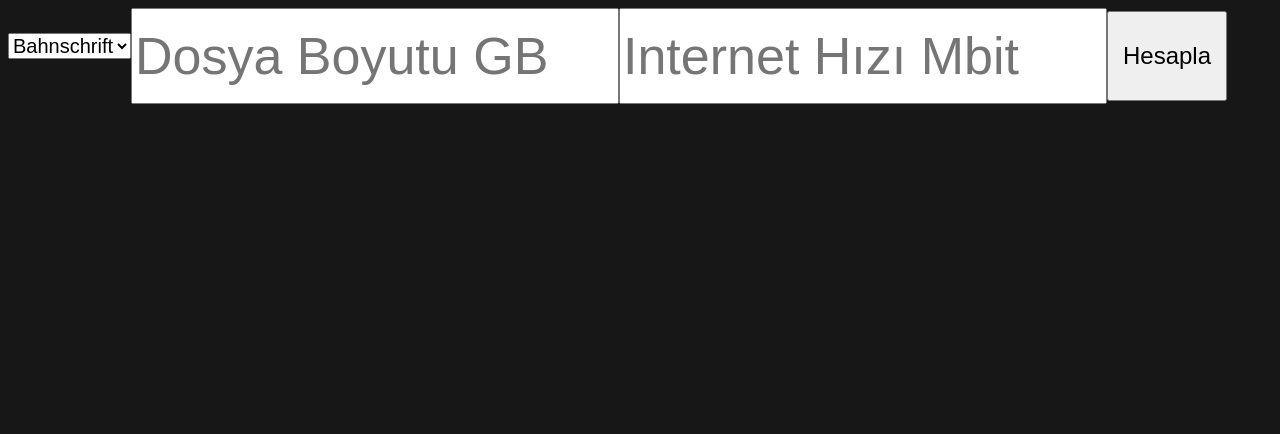
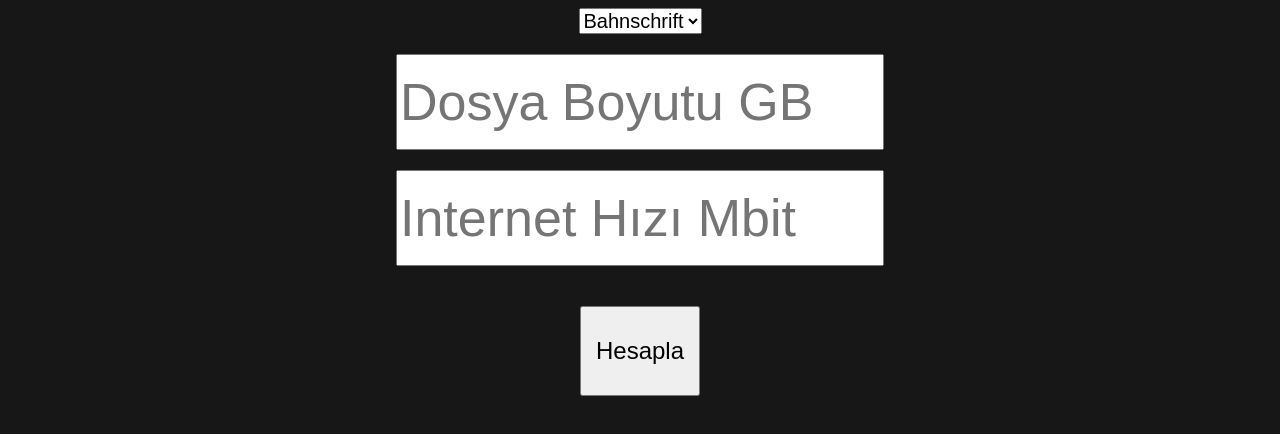
Before and after one commit to dOmi666/domipersona, a plain HTML site: page index.html in a window 1280 px wide. Drawn offline with Linux system fonts and the light colour scheme.

Commit message:
Update index.html

```diff
--- a/index.html
+++ b/index.html
@@ -6,29 +6,34 @@
         body {
             display: flex;
             align-items: center;
-            background-color: #171717; /* Change this to any color you like */
-            font-family: Bahnschrift, sans-serif; /* Default font family */
+            flex-direction: column; /* Dikey hizalama için flex yönü */
+            background-color: #171717;
+            font-family: Bahnschrift, sans-serif;
         }
         input[type="text"] {
             width: 480px;
             height: 90px;
-            font-size: 52px; /* Adjust the font size if necessary */
-            font-family: inherit; /* Use the same font as the body */
+            font-size: 52px;
+            font-family: inherit;
+            margin-bottom: 20px;
         }
         button {
             width: 120px;
             height: 90px;
-            font-size: 24px; /* Adjust the font size if necessary */
-            font-family: inherit; /* Use the same font as the body */
+            font-size: 24px;
+            font-family: inherit;
+            margin-top: 20px;
+            margin-bottom: 20px;
         }
         select {
             margin-bottom: 20px;
             font-size: 20px;
         }
         p {
-            font-size: 36px; /* Increase font size for the paragraphs */
-            color: #ffffff; /* Change font color to white */
-            font-family: inherit; /* Use the same font as the body */
+            font-size: 36px;
+            color: #ffffff;
+            font-family: inherit;
+            display: block; /* Her bir paragrafı ayrı bir satıra yerleştirir */
         }
     </style>
     <link href="https://fonts.googleapis.com/css2?family=Roboto:wght@400;700&family=Lobster&display=swap" rel="stylesheet">
@@ -55,7 +60,6 @@
             var inputhiz = parseInt(document.getElementById("inputhiz").value);
             var suredk = ((inputgb * 1000 * 10.24)) / ((inputhiz * 1.25) * 60);
             var suresaat = suredk / 60;
-
             document.getElementById("000").innerHTML = Math.round(suredk * 100) / 100 + " min";
             document.getElementById("001").innerHTML = Math.round(suresaat * 100) / 100 + " h";
         }
```
